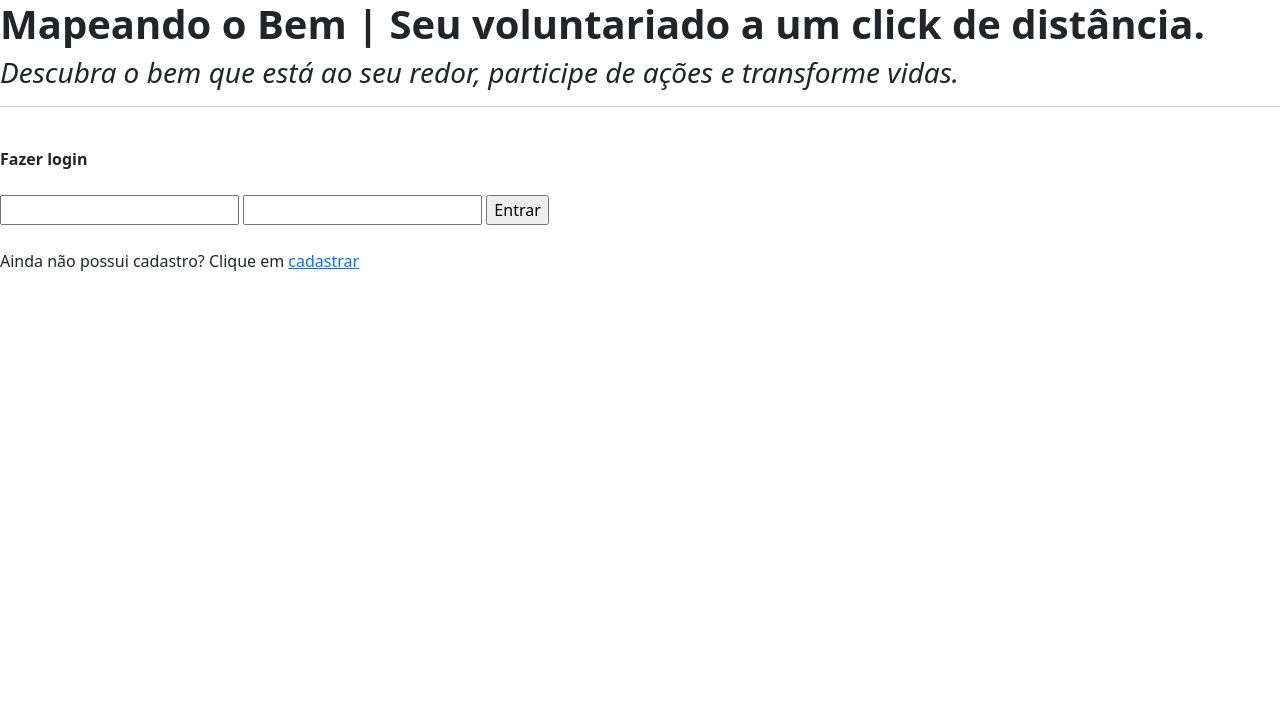
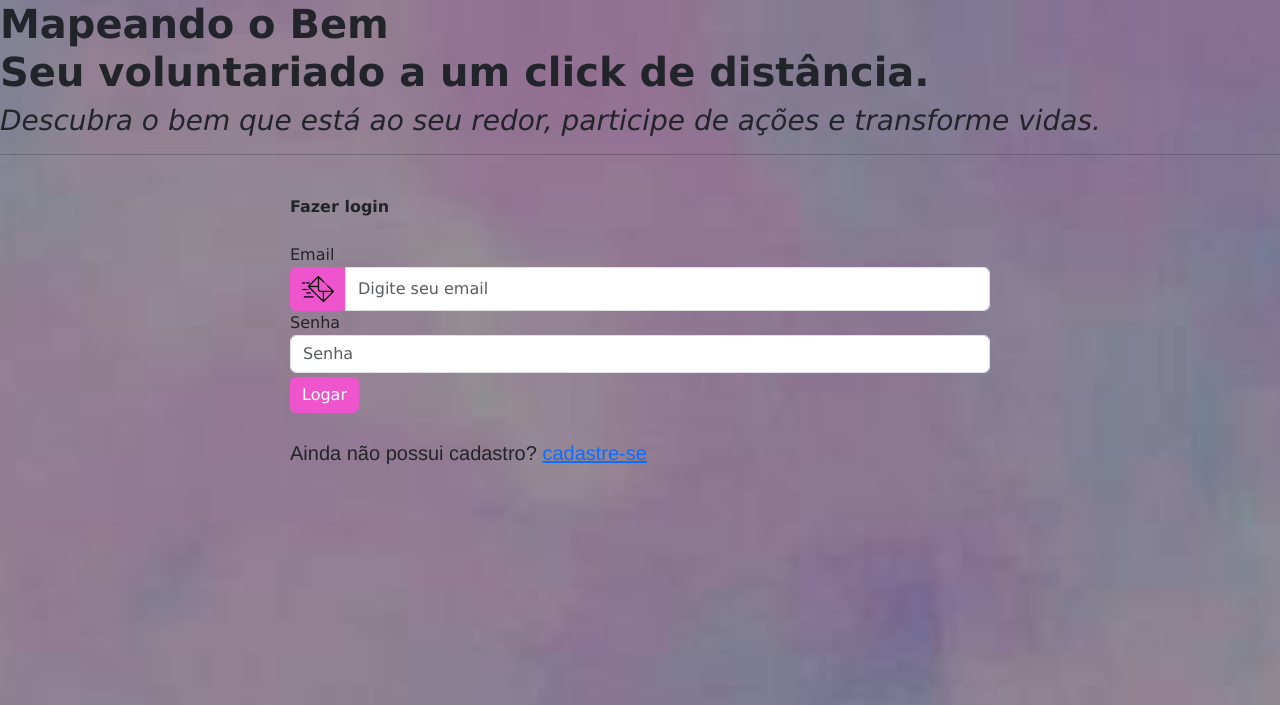
Before and after one commit to peludo99/Mapeando-o-Bem, a PHP site: page /login.php in a window 1280 px wide. Shown: the top 705 px of the page. Run offline with PHP 8.4, Linux system fonts and the light colour scheme.

Commit message:
atualização grafica

```diff
--- a/login.php
+++ b/login.php
@@ -8,6 +8,7 @@
 
   <!-- Bootstrap CSS -->
   <link rel="stylesheet" href="./css/bootstrap.min.css">
+  <link rel="stylesheet" href="teste.css">
 
 
   <title>Login</title>
@@ -15,7 +16,7 @@
   <!-- ARQUIVO DE LOGIN  -->
 </head>
 
-<body class="corpo">
+<body>
 
   <?php
   // AREA PHP
@@ -59,40 +60,49 @@
   <!-- AREA HTML -->
 
   <!-- TITULO -->
-  <h1><b>Mapeando o Bem | Seu voluntariado a um click de distância.</b></h1>
+
+  <section>
+    <h1><b>Mapeando o Bem<br> Seu voluntariado a um click de distância.</b></h1>
     <h3><i>Descubra o bem que está ao seu redor, participe de ações e transforme vidas.</i></h3>
     <hr>
+  </section>
+  <div class="container-log">
 
     <header>
       <!-- FORMULARIO DE LOGIN -->
-
       <br><b>Fazer login</b> <br>
       <br>
-    <form action="./login.php" method="post">
-      <!-- EMAIL -->
-      <input required type="email" name="email" id="idnome">
-      <!-- SENHA -->
-      <input required type="password" name="senha" id="idsenha">
-      <!-- ENVIAR -->
-      <input type="submit" value="Entrar">
-      <br>
-
-     <!-- AREA PHP 1.1 -->
-      <?php
 
 
-      echo "<br>Ainda não possui cadastro? Clique em <a href='./cadastro.php'>cadastrar</a><br>";
-
-      //
+      <form action="login.php" method="post">
 
 
 
 
-      ?>
 
+        <label class="sr-only" for="inlineFormInputGroupUsername">Email</label>
+        <div class="input-group">
+          <div class="input-group-prepend" style="border:palevioletred">
+            <div style="background:rgb(238, 84, 204);border:palevioletred;" class="input-group-text"><img src="assets/favicon-32x32.png" alt="simbolo email"></div>
+          </div>
+          <input type="email" class="form-control" id="inlineFormInputGroupUsername" placeholder="Digite seu email" require>
+        </div>
+
+
+
+        <label class="sr-only" for="inlineFormInputName">Senha</label>
+        <input type="password" class="form-control" id="inlineFormInputName" placeholder="Senha">
+
+        <div class="col-auto my-1">
+          <button type="submit" class="btn btn-primary" style="background:rgb(238, 84, 204);border:palevioletred">Logar</button>
+        </div>
       </form>
+      <h3 style="font-family: 'Franklin Gothic Medium', 'Arial Narrow', Arial, sans-serif; font-size:20px"><br>Ainda não possui cadastro? <a href='./cadastro.php'>cadastre-se</a><br></h3>
 
     </header>
+  </div>
+
+
 
 
 
--- a/teste.css
+++ b/teste.css
@@ -1,69 +1,75 @@
-.container{
+.container-log {
     /* display: flex;
     align-items: center;
     justify-content: center; */
     width: 700px;
-    margin-left: 156px;
-    margin-right: auto;
-    margin-top: 15%;
+   margin: auto;
 
     box-sizing: border-box;
-
-
-    text-decoration-color: none;
     text-shadow: 10%;
     text-decoration-line: none;
 
 }
 
-body{
-    font-family:Verdana, Geneva, Tahoma, sans-serif;
-    background-color: rgb(86, 129, 118);
+.container-tela {
+    /* display: flex;
+    align-items: center;
+    justify-content: center; */
+    width: 700px;
+    margin-left: 50px;
+    margin-right: auto;
+    margin-top: 15%;
 
-    background-image: url('./assets/fundoteste.png');
-    background-size: 2200px;
+    box-sizing: border-box;
+    text-shadow: 10%;
+    text-decoration-line: none;
+
+}
+/* Corpo padrao para todas as telas */
+body {
+
+
+    background-image:url('./assets/Degradado.jpg');
+    font-family: Verdana, Geneva, Tahoma, sans-serif;
+
+    background-size: 1380px;
+    background-position-x: center;
+    background-position-y: 0%;
     background-repeat: no-repeat;
+
 
 }
 
-.cor{
-    color: #fafdff;
-}
+testar {
+    color: rgb(70, 7, 88);
 
-.menu{
-    width: 41%;
-    text-align: right;
-}
-
-.menu a{
-    color:#fafdff;
-    text-decoration: none;
-    font-weight: bold;
-    font-size: 25px;
-    margin-inline-start: 15px;
 
 }
 
-.texto-sobre{
-    margin-top: 10px;
+
+
+.menu {
+    font-family: 'Lucida Sans', 'Lucida Sans Regular', 'Lucida Grande', 'Lucida Sans Unicode', Geneva, Verdana, sans-serif;
+    width: 70%;
+    text-align: right;
+
+    a {
+        color: rgb(70, 7, 88);
+        text-decoration: none;
+        font-weight: bold;
+        font-size: 25px;
+        margin-inline-start: 15px;
+    }
 }
 
-.texto-sobre h1{
-    font-size: 65px;
-}
 
-.destaque {
-    background-color: aqua;
-}
-.texto-sobre h2{
-    font-size: 35px;
-    margin-right: 30%;
-}
 
-.texto-sobre button{
+
+
+.texto-sobre button {
     border: 0;
     border-radius: 45%;
     background-color: #9fceba;
-    color:#446471;
+    color: #446471;
     font-size: 30px;
 }
```
Also changed, not shown: tela_inicial.php (+42 -14 lines), assets/1712965263793.png (deleted), assets/4877806.jpg (deleted), assets/Degradado.jpg (added), assets/circulo.png (added), assets/favicon-32x32.png (added), assets/favicon.ico, assets/humanitary_aid_to_refugees_fb_07.jpg (deleted), 1 other file. Lines whose indentation alone changed are shown as unchanged.
